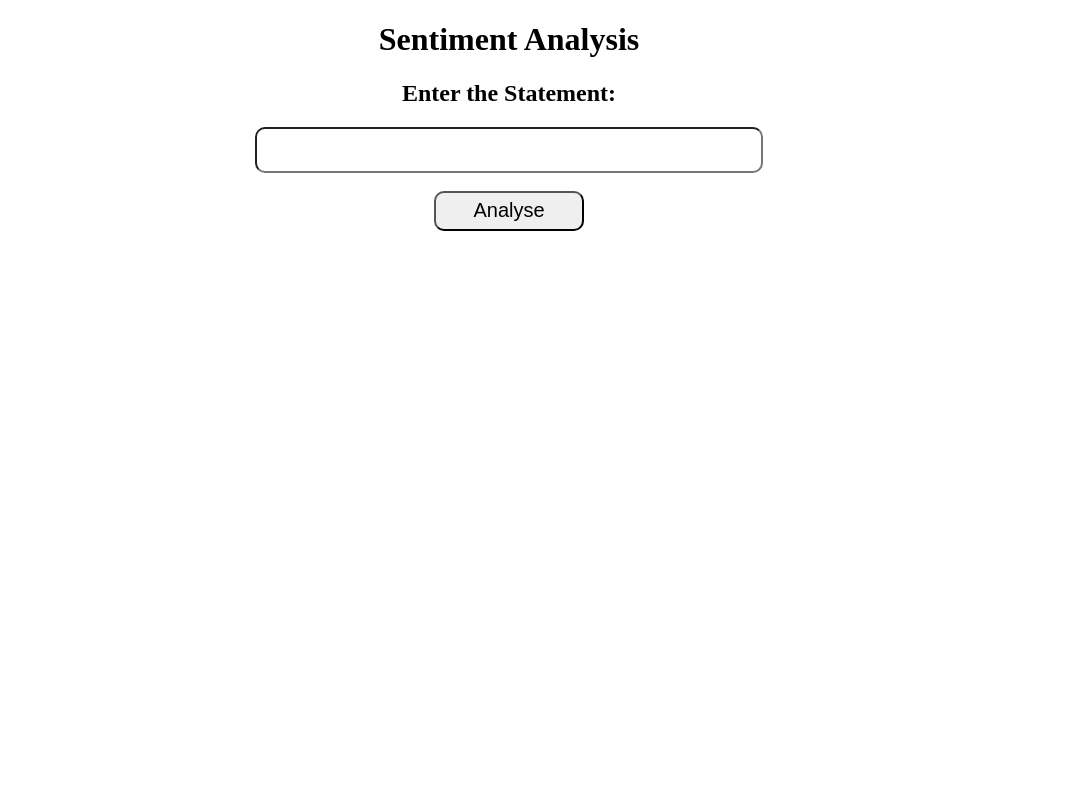
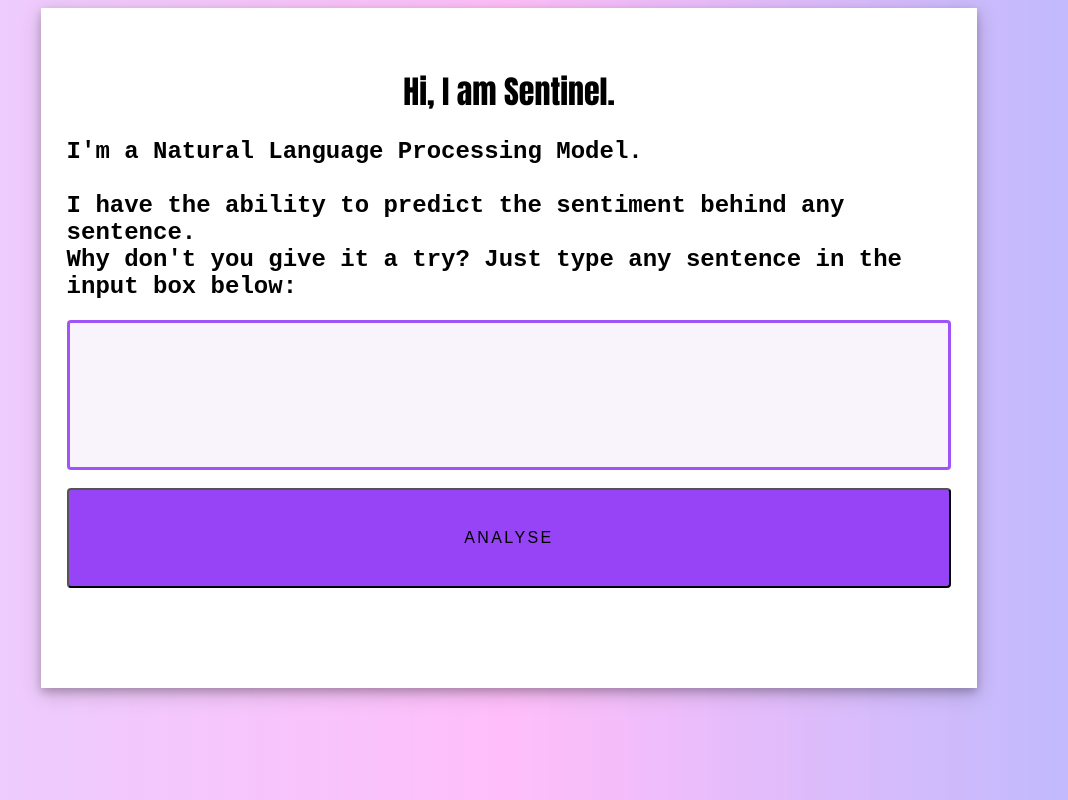
Before and after one commit to redocer/Sentiment_Analysis_Deployment, a Flask app: page / in a window 1280 px wide. Shown: the whole page, without its empty margins (131-1199 px from the left). Run offline with Flask 2, Linux system fonts and the light colour scheme; parts of the project's set-up code (start-up, migrations or seed data) failed here and were passed over.

Commit message:
updated UI

```diff
--- a/templates/index.html
+++ b/templates/index.html
@@ -11,21 +11,17 @@
 
     <div style="color:rgb(0, 0, 0)">
         <form action="{{ url_for('predict')}}" method="post">
-            <h1>Sentiment Analysis</h1>
-            <h2>Enter the Statement:</h2>
+            <h1>Hi, I am Sentinel.</h1>
+            <h2>I'm a Natural Language Processing Model. <br><br>I have the ability to predict the sentiment behind any sentence.<br>Why don't you give it a try? Just type any sentence in the input box below:</h2>
             <input id="first" name="Statement" type="text">
 
             <br><br><button id="sub" type="submit ">Analyse</button>
             <br>
 
-
+            <br><h3>{{ prediction_text }}<h3></h3>
 
 
         </form>
-
-
-
-        <br><br><h3>{{ prediction_text }}<h3>
     </div>
 
 
@@ -33,29 +29,87 @@
 
     <style>
         body {
-            background-color: rgb(255, 255, 255);
+            background-image: linear-gradient(to right, rgba(141, 9, 250, 0.192), rgba(255, 0, 234, 0.253), rgba(7, 11, 248, 0.288));
             text-align: center;
             padding: 0px;
+            justify-content: center;
+            align-items: center;
+        }
+
+        form{
+            height: 60%;
+            width: 70%;
+            text-align: center;
+            align-self: center;
+            justify-content: center;
+            align-items: center;
+            margin: auto;
+            box-shadow: 0 4px 8px 0 rgba(0, 0, 0, 0.2), 0 6px 20px 0 rgba(0, 0, 0, 0.19);
+            padding-left: 2%;
+            padding-right: 2%;
+            padding-bottom: 5%;
+            padding-top: 3%;
+            background-color: white;
+        }
+        h1{
+            text-align: center;
+            width: 100%;
+            position: relative;
+            font-family: Impact, Haettenschweiler, 'Arial Narrow Bold', sans-serif;
+            font-weight: bolder;
+        }
+
+        h2{
+            text-align: left;
+            width: 100%;
+            position: relative;
+            font-family: 'Courier New', Courier, monospace;
+            font-weight: bold;
+        }
+
+        h3{
+            text-align: center;
+            width: 100%;
+            position: relative;
+            font-family: 'Courier New', Courier, monospace;
+            font-weight: bold;
+            font-weight: bold;
         }
 
         #sub {
-            width: 150px;
-            height: 40px;
+            display: inline-block;
+            padding: .75rem 1.25rem;
+            border-radius: 4px;
+            color: rgb(0, 0, 0);
+            text-transform: uppercase;
+            font-size: 1rem;
+            letter-spacing: .15rem;
+            transition: all .3s;
+            position: relative;
+            overflow: hidden;
+            z-index: 1;
+            width: 100%;
+            height: 100px;
             text-align: center;
-            border-radius: 10px;
-            font-size: 20px;
+            background: #801cf3d2;
         }
 
         #sub:hover {
-            background-color: rgb(34, 236, 15);
+            background-color: rgba(112, 14, 168, 0.507);
+            border: 3px solid rgb(122, 12, 247);
+            flex-grow: 1;
         }
 
         #first {
-            border-radius: 10px;
-            height: 40px;
-            width: 500px;
-            font-size: 20px;
-            text-align: center;
+            width: 100%;
+            height: 150px;
+            padding: 12px 20px;
+            box-sizing: border-box;
+            border: 3px solid rgba(121, 12, 247, 0.692);
+            border-radius: 4px;
+            background-color: #dcb8e72c;
+            resize: none;
+            word-wrap: break-word;
         }
     </style>
 </body>
```
